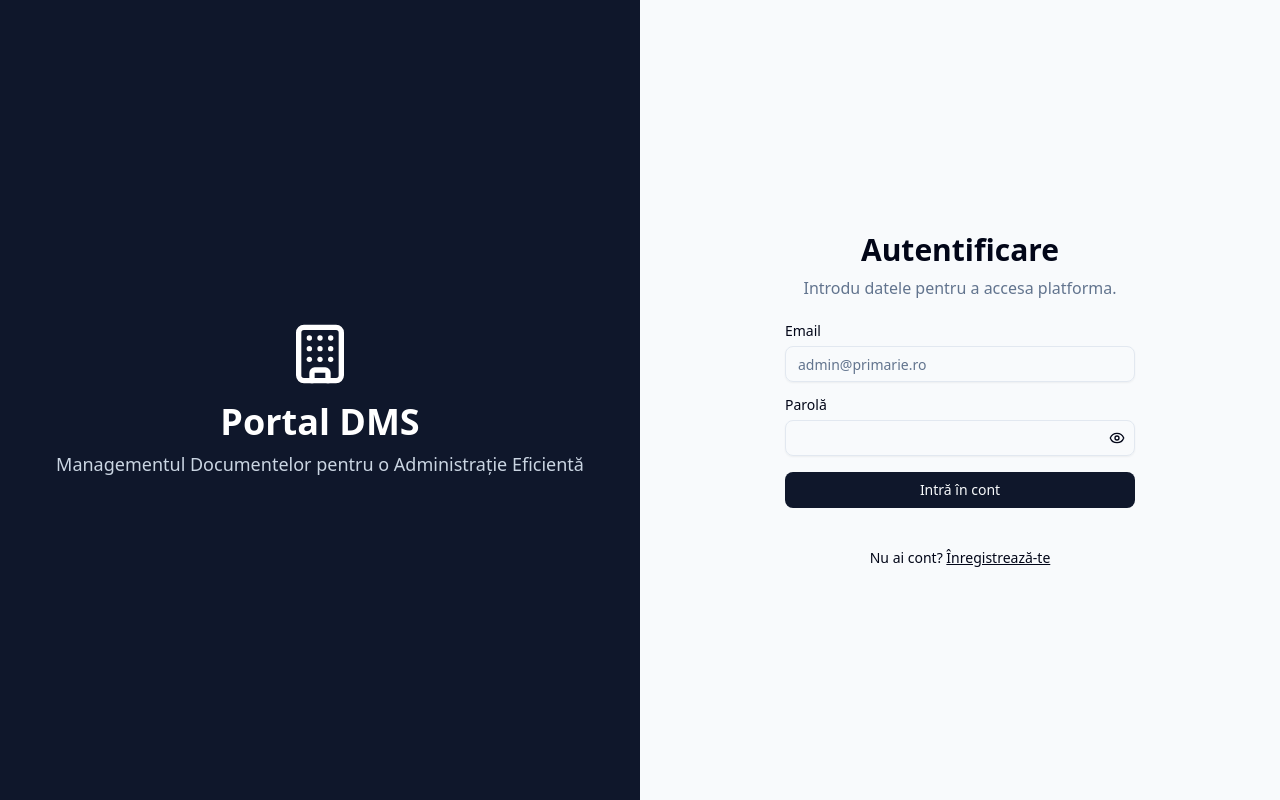
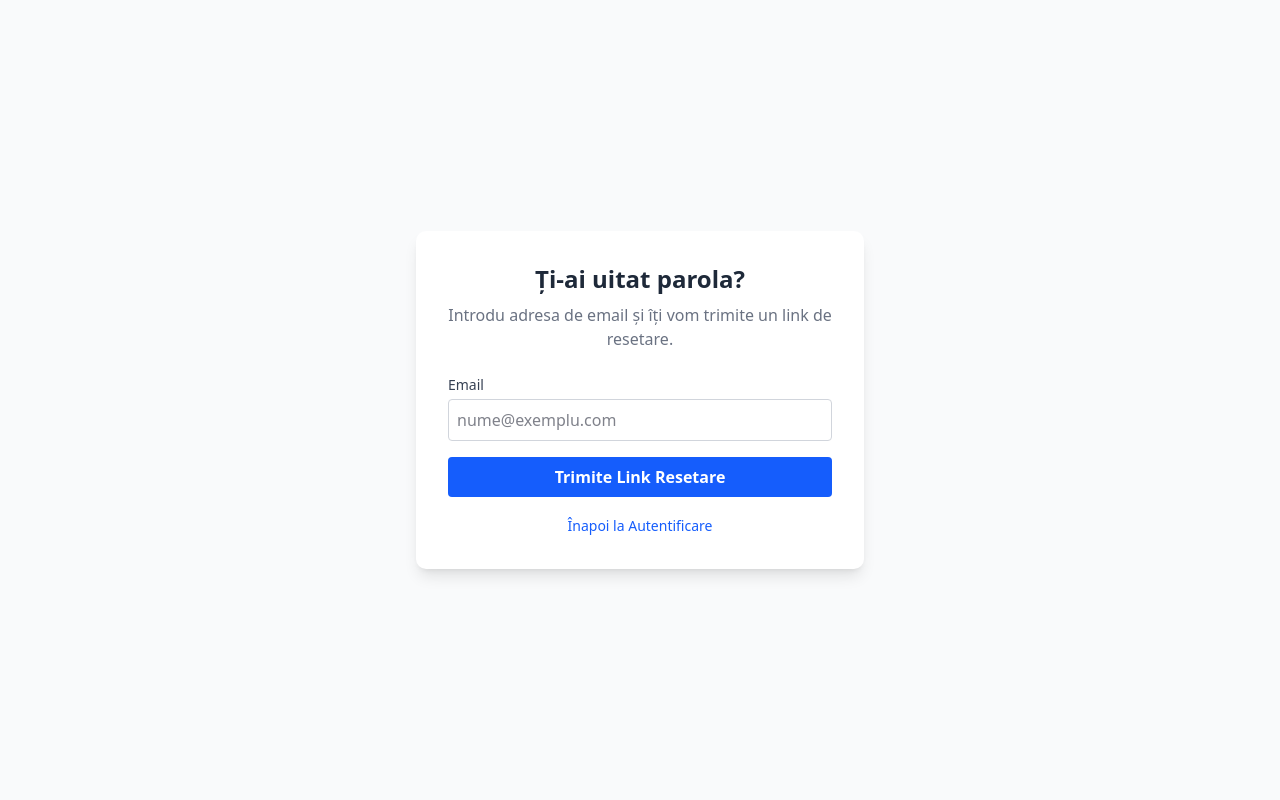
Before and after one commit to Tudorrr323/DMS-Primarie, a React (Vite) app in the folder frontend/: page /forgot-password in a window 1280 px wide. Built offline with nearby package versions, Linux system fonts and the light colour scheme; no server answers.

Commit message:
feat: implementare resetare parola prin email (integrat Resend.com)" -m "- Adaugat pagina ForgotPassword si UpdatePassword - Integrat Resend.com via Supabase SMTP pentru livrare email-uri - Implementat logica de redirect dinamic (Localhost vs Live) - Adaugat rutele necesare in App.js

```diff
--- a/frontend/src/App.jsx
+++ b/frontend/src/App.jsx
@@ -13,6 +13,8 @@ import RequestTimeline from './pages/RequestTimeline';
 import Layout from './components/Layout';
 import ProtectedRoute from './components/ProtectedRoute';
 import { AuthProvider } from './contexts/AuthContext';
+import ForgotPassword from './pages/ForgotPassword';
+import UpdatePassword from './pages/UpdatePassword';
 
 function App() {
   return (
@@ -22,6 +24,8 @@ function App() {
           {/* Public Routes */}
           <Route path="/login" element={<Login />} />
           <Route path="/register" element={<Register />} />
+          <Route path="/forgot-password" element={<ForgotPassword />} />
+          <Route path="/update-password" element={<UpdatePassword />} />
 
           {/* Protected Routes (Require Login) */}
           <Route element={<ProtectedRoute />}>
--- /dev/null
+++ b/frontend/src/pages/ForgotPassword.jsx
@@ -0,0 +1,93 @@
+import { useState } from 'react';
+import { supabase } from '../lib/supabase'; // <--- Verifică să fie calea corectă către clientul tău
+import { Link } from 'react-router-dom';
+
+const ForgotPassword = () => {
+  const [email, setEmail] = useState('');
+  const [loading, setLoading] = useState(false);
+  const [message, setMessage] = useState(null); // { type: 'success' | 'error', text: '' }
+
+  const handleReset = async (e) => {
+    e.preventDefault();
+    setLoading(true);
+    setMessage(null);
+
+    try {
+      // 1. Detectăm automat URL-ul (localhost sau vercel)
+      // Va rezulta ceva de genul: "http://localhost:5173/update-password"
+      const redirectUrl = window.location.origin + '/update-password';
+
+      // 2. Trimitem cererea la Supabase (care o trimite la Resend)
+      const { error } = await supabase.auth.resetPasswordForEmail(email, {
+        redirectTo: redirectUrl,
+      });
+
+      if (error) throw error;
+
+      setMessage({
+        type: 'success',
+        text: 'Ți-am trimis un email! Verifică și folderul Spam.',
+      });
+    } catch (error) {
+      setMessage({
+        type: 'error',
+        text: error.message || 'A apărut o eroare.',
+      });
+    } finally {
+      setLoading(false);
+    }
+  };
+
+  return (
+    <div className="min-h-screen flex flex-col items-center justify-center bg-gray-50 p-4">
+      <div className="bg-white p-8 shadow-lg rounded-lg max-w-md w-full">
+        <h2 className="text-2xl font-bold mb-2 text-center text-gray-800">Ți-ai uitat parola?</h2>
+        <p className="text-gray-500 text-center mb-6">
+          Introdu adresa de email și îți vom trimite un link de resetare.
+        </p>
+
+        {message && (
+          <div
+            className={`p-3 mb-4 text-sm rounded border ${
+              message.type === 'success'
+                ? 'bg-green-100 text-green-700 border-green-200'
+                : 'bg-red-100 text-red-700 border-red-200'
+            }`}
+          >
+            {message.text}
+          </div>
+        )}
+
+        <form onSubmit={handleReset} className="space-y-4">
+          <div>
+            <label className="block text-sm font-medium text-gray-700 mb-1">Email</label>
+            <input
+              type="email"
+              placeholder="nume@exemplu.com"
+              value={email}
+              onChange={(e) => setEmail(e.target.value)}
+              className="w-full border border-gray-300 p-2 rounded focus:ring-2 focus:ring-blue-500 focus:outline-none"
+              required
+            />
+          </div>
+
+          <button
+            type="submit"
+            disabled={loading}
+            className="w-full bg-blue-600 text-white py-2 rounded font-semibold hover:bg-blue-700 transition disabled:bg-gray-400"
+          >
+            {loading ? 'Se trimite...' : 'Trimite Link Resetare'}
+          </button>
+        </form>
+
+        <div className="mt-4 text-center">
+          <Link to="/" className="text-sm text-blue-600 hover:underline">
+            Înapoi la Autentificare
+          </Link>
+        </div>
+      </div>
+    </div>
+  );
+};
+
+export default ForgotPassword;
--- /dev/null
+++ b/frontend/src/pages/UpdatePassword.jsx
@@ -0,0 +1,70 @@
+import { useState, useEffect } from 'react';
+import { supabase } from '../lib/supabase';
+import { useNavigate } from 'react-router-dom';
+
+const UpdatePassword = () => {
+  const [password, setPassword] = useState('');
+  const [loading, setLoading] = useState(false);
+  const navigate = useNavigate();
+
+  // Opțional: Verificăm sesiunea la încărcare
+  useEffect(() => {
+    supabase.auth.onAuthStateChange(async (event) => {
+      if (event === 'PASSWORD_RECOVERY') {
+        console.log("Utilizatorul este în modul de recuperare.");
+      }
+    });
+  }, []);
+
+  const handleUpdate = async (e) => {
+    e.preventDefault();
+    setLoading(true);
+
+    // Actualizăm parola utilizatorului logat temporar
+    const { error } = await supabase.auth.updateUser({
+      password: password,
+    });
+
+    if (error) {
+      alert("Eroare la schimbarea parolei: " + error.message);
+      setLoading(false);
+    } else {
+      alert("Parola a fost schimbată cu succes!");
+      // Îl trimitem la pagina principală sau Dashboard
+      navigate('/');
+    }
+  };
+
+  return (
+    <div className="min-h-screen flex flex-col items-center justify-center bg-gray-50 p-4">
+      <div className="bg-white p-8 shadow-lg rounded-lg max-w-md w-full">
+        <h2 className="text-2xl font-bold mb-6 text-center text-gray-800">Setează Parola Nouă</h2>
+
+        <form onSubmit={handleUpdate} className="space-y-4">
+          <div>
+            <label className="block text-sm font-medium text-gray-700 mb-1">Parola Nouă</label>
+            <input
+              type="password"
+              placeholder="Minim 6 caractere"
+              value={password}
+              onChange={(e) => setPassword(e.target.value)}
+              className="w-full border border-gray-300 p-2 rounded focus:ring-2 focus:ring-green-500 focus:outline-none"
+              required
+              minLength={6}
+            />
+          </div>
+
+          <button
+            type="submit"
+            disabled={loading}
+            className="w-full bg-green-600 text-white py-2 rounded font-semibold hover:bg-green-700 transition disabled:bg-gray-400"
+          >
+            {loading ? 'Se salvează...' : 'Salvează Parola'}
+          </button>
+        </form>
+      </div>
+    </div>
+  );
+};
+
+export default UpdatePassword;
```
